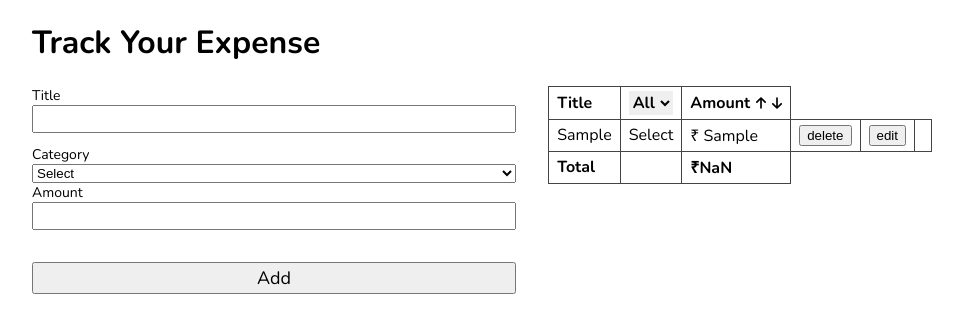
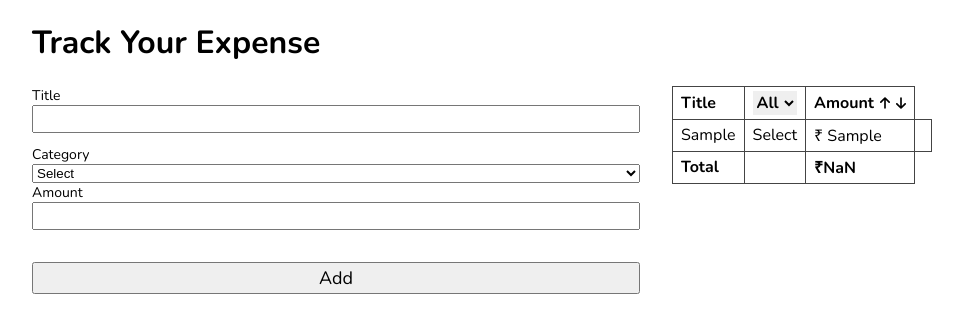
Before and after one commit to prasadneroolkar/track_expense, a React (Vite) app: page / in a window 1280 px wide. Both pictures are taken after typing "Sample", "Sample" into the empty fields and a click on the button "Add". Shown: the top 332 px of the page, without its empty margins (158-1121 px from the left). Built offline with nearby package versions, Linux system fonts and the light colour scheme.

Commit message:
added contextMenu functonsliy added

```diff
--- a/src/components/ContextMenu.jsx
+++ b/src/components/ContextMenu.jsx
@@ -1,13 +1,13 @@
 import React, { useState } from "react";
 
-const ContextMenu = ({ menuPosition }) => {
+const ContextMenu = ({ menuPosition, contextEdit, contextDel }) => {
   return (
     <div
       className="context-menu"
       style={{ top: menuPosition.y, left: menuPosition.x }}
     >
-      <div>Edit</div>
-      <div>Delete</div>
+      <div onClick={contextEdit}>Edit</div>
+      <div onClick={contextDel}>Delete</div>
     </div>
   );
 };
--- a/src/components/Table.jsx
+++ b/src/components/Table.jsx
@@ -4,7 +4,7 @@ import ContextMenu from "./ContextMenu";
 
 const Table = ({ itemsAdded, onHandleDel, onHandleEdit }) => {
   const [menuPosition, setMenuPosition] = useState({ x: 0, y: 0 });
-
+  const [selectedItem, setSelectedItem] = useState(null); // State to store the currently selected item
   const [showMenu, setShowMenu] = useState(false);
   // console.log(showMenu);
 
@@ -15,9 +15,30 @@ const Table = ({ itemsAdded, onHandleDel, onHandleEdit }) => {
     onHandleEdit(id, title, cat, amt);
   };
 
-  const handleContextMenu = (e) => {
+  const handleEdit = () => {
+    if (selectedItem) {
+      onEdit(
+        selectedItem.id,
+        selectedItem.title,
+        selectedItem.cat,
+        selectedItem.amt
+      ); // Call the edit function with the selected item's details
+      setShowMenu(false); // Hide the context menu
+    }
+  };
+
+  const handleDelete = () => {
+    if (selectedItem) {
+      onDelete(selectedItem.id); // Call the delete function with the selected item's ID
+      setShowMenu(false); // Hide the context menu
+    }
+  };
+
+  const handleContextMenu = (e, item) => {
     e.preventDefault();
     setMenuPosition({ x: e.clientX, y: e.clientY });
+    setSelectedItem(item);
+
     setShowMenu(true);
     // console.log(`onhandle:${showMenu}`);
   };
@@ -29,7 +50,13 @@ const Table = ({ itemsAdded, onHandleDel, onHandleEdit }) => {
 
   return (
     <div onClick={handleClick}>
-      {showMenu && <ContextMenu menuPosition={menuPosition} />}
+      {showMenu && (
+        <ContextMenu
+          menuPosition={menuPosition}
+          contextEdit={handleEdit}
+          contextDel={handleDelete}
+        />
+      )}
       <table className="expense-table">
         <thead>
           <tr>
@@ -72,22 +99,11 @@ const Table = ({ itemsAdded, onHandleDel, onHandleEdit }) => {
         <tbody>
           {itemsAdded.map((elem, index) => (
             <>
-              <tr key={index} onContextMenu={handleContextMenu}>
+              <tr key={index} onContextMenu={(e) => handleContextMenu(e, elem)}>
                 <td>{elem.title}</td>
                 <td>{elem.cat}</td>
                 <td>{`₹ ${elem.amt}`}</td>
-                <td>
-                  <button onClick={() => onDelete(elem.id)}>delete</button>
-                </td>
-                <td>
-                  <button
-                    onClick={() =>
-                      onEdit(elem.id, elem.title, elem.cat, elem.amt)
-                    }
-                  >
-                    edit
-                  </button>
-                </td>
+
                 <td>{elem.message}</td>
               </tr>
             </>
```
